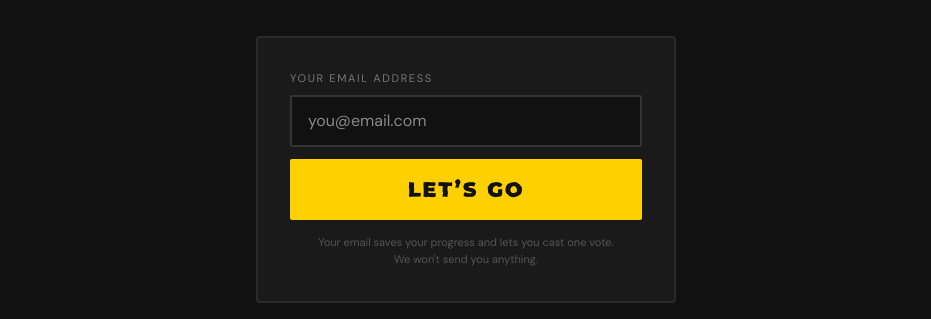
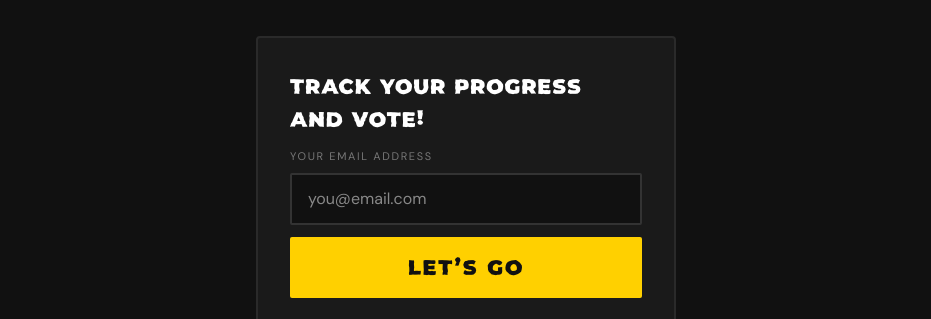
Before and after one commit to ziurai/poutine-vote, a Next.js app: page / in a window 1280 px wide. Shown: the part 826-1145 px from the top of the page, without its empty margins (174-1105 px from the left). Built offline with nearby package versions, Linux system fonts and the light colour scheme.

Commit message:
add vote title, remove privacy note

```diff
--- a/app/page.jsx
+++ b/app/page.jsx
@@ -178,6 +178,7 @@ function EmailGate({ onEnter }) {
           </div>
         </div>
         <div className="gate-card">
+          <div style={{ fontFamily: "GravySans, sans-serif", fontSize: 22, color: "#fff", marginBottom: 12, letterSpacing: "0.04em" }}>Track your progress and vote!</div>
           <div className="gate-label">Your Email Address</div>
           <input className="gate-input" type="email" placeholder="you@email.com" value={email}
             onChange={e => { setEmail(e.target.value); setError(""); }}
@@ -187,9 +188,7 @@ function EmailGate({ onEnter }) {
           <button className="gate-btn" onClick={handleSubmit} disabled={loading}>
             {loading ? "LOADING..." : "LET'S GO"}
           </button>
-          <p style={{ fontSize: 11, color: "#555", marginTop: 14, textAlign: "center", lineHeight: 1.6 }}>
-            Your email saves your progress and lets you cast one vote.<br/>We won&apos;t send you anything.
-          </p>
+
         </div>
       </div>
     </div>
```
